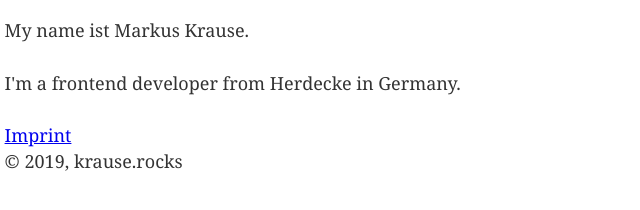
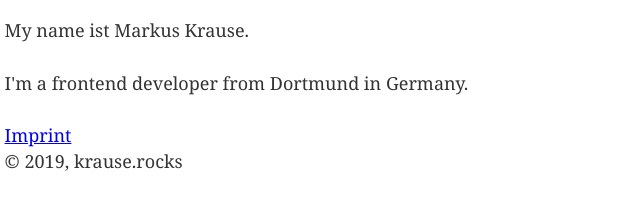
Before and after one commit to montapro/krause-gatsby, a Gatsby site: page / in a window 1280 px wide. Shown: the part 176-386 px from the top of the page, 175-815 px from the left. Built offline with nearby package versions, Linux system fonts and the light colour scheme; Gatsby itself is replaced by a stand-in of ours.

Commit message:
Dortmund ist doch bekanter nech

```diff
--- a/src/pages/index.js
+++ b/src/pages/index.js
@@ -10,7 +10,7 @@
     <SEO title="Home" />
     <h1>Hi people</h1>
     <p>My name ist Markus Krause.</p>
-    <p>I'm a frontend developer from Herdecke in Germany.</p>
+    <p>I'm a frontend developer from Dortmund in Germany.</p>
     <Link to="/imprint/">Imprint</Link>
   </Layout>
 )
```
